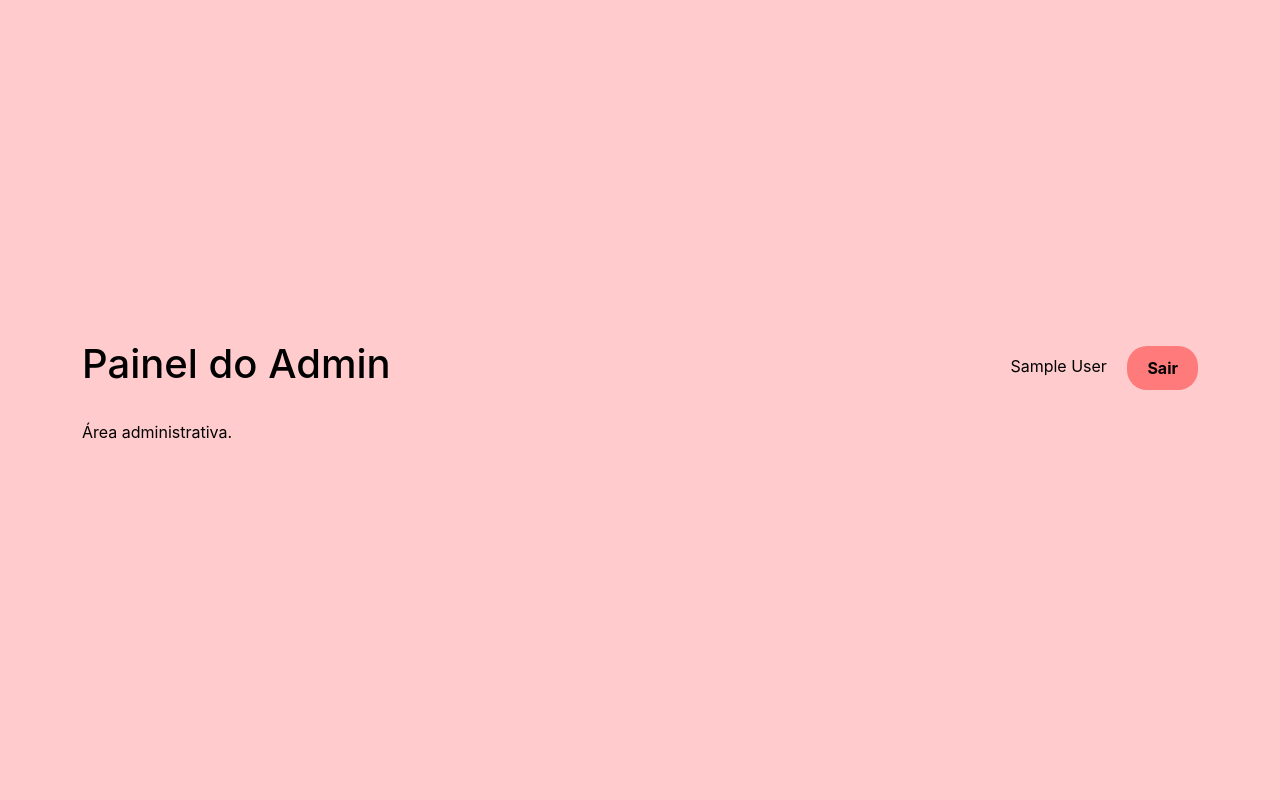
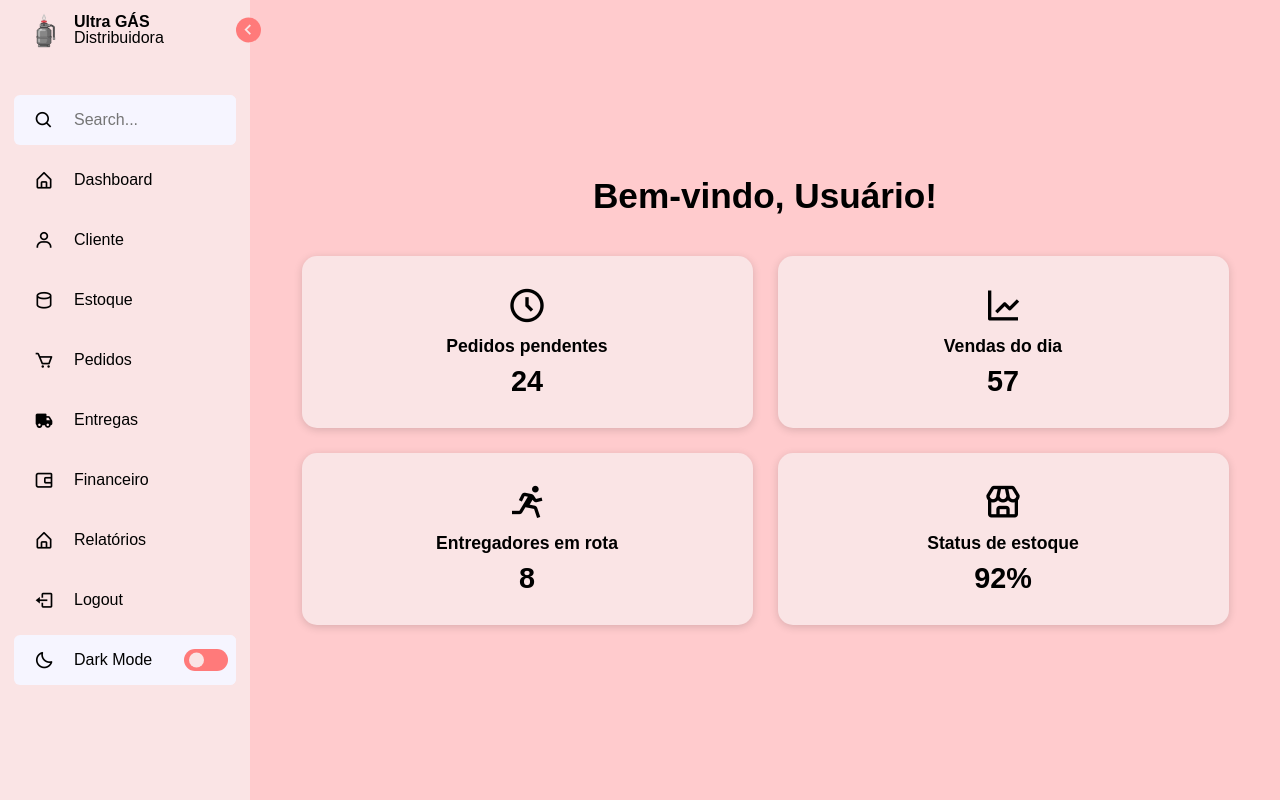
Before and after one commit to ana-biaa/A3-GQS, a Flask app: page /dashboard/ in a window 1280 px wide. Run offline with Flask 3, Linux system fonts and the light colour scheme; the visitor is signed in with stand-in values (Sample User, id 1).

Commit message:
Dashboard Dinâmica

```diff
--- /dev/null
+++ b/Ultra_Gás/app/static/dashboardDynamic.css
@@ -0,0 +1,434 @@
+@import url();
+
+* {
+    font-family: 'Poppins', sans-serif;
+    margin: 0;
+    padding: 0;
+    box-sizing: border-box;
+}
+
+:root {
+    /* Cores do tema claro */
+    --cor-fundo: #ffffff;
+    /* Cor de fundo principal - rosa suave */
+    --cor-texto: #000000;
+    /* Cor do texto geral - preto */
+    --cor-botao: #bbbbbb;
+    /* Cor dos botões e elementos interativos - rosa médio */
+    --cor-botao-texto: #000000;
+    /* Cor do texto dos botões - preto */
+    --cor-tom-claro: #ffffff;
+    /* Cor de fundo da sidebar e cards - rosa claro */
+    --cor-botao-light: #f6f5ff;
+    /* Cor de fundo para elementos interativos - branco violeta */
+    --toggle-color: #ddd;
+    /* Cor do switch de tema - cinza claro */
+
+
+
+    --tran-02: all 0.2s ease;
+    --tran-03: all 0.3s ease;
+    --tran-04: all 0.4s ease;
+    --tran-05: all 0.5s ease;
+}
+
+.tema-rosa {
+    /* Cores do tema claro */
+    --cor-fundo: #ffcbcd;
+    /* Cor de fundo principal - rosa suave */
+    --cor-texto: #000000;
+    /* Cor do texto geral - preto */
+    --cor-botao: #ff7a7a;
+    /* Cor dos botões e elementos interativos - rosa médio */
+    --cor-botao-texto: #000000;
+    /* Cor do texto dos botões - preto */
+    --cor-tom-claro: #fae4e5;
+    /* Cor de fundo da sidebar e cards - rosa claro */
+    --cor-botao-light: #f6f5ff;
+    /* Cor de fundo para elementos interativos - branco violeta */
+    --toggle-color: #ff7a7a;
+    /* Cor do switch de tema - cinza claro */
+
+
+
+
+    --tran-02: all 0.2s ease;
+    --tran-03: all 0.3s ease;
+    --tran-04: all 0.4s ease;
+    --tran-05: all 0.5s ease;
+}
+
+.tema-cinza {
+    --cor-fundo: #ebebeb;
+    --cor-texto: #000000;
+    --cor-botao: #bbbbbb;
+    --cor-botao-texto: #000000;
+    --cor-tom-claro: #ffffff;
+}
+
+body.dark {
+    /* Cores do tema escuro */
+    --cor-fundo: #18191a;
+    /* Cor de fundo principal - cinza muito escuro */
+    --cor-tom-claro: #242526;
+    /* Cor da sidebar e cards - cinza escuro */
+    --cor-botao: #3a3b3c;
+    /* Cor dos botões - cinza médio */
+    --cor-botao-light: #3a3b3c;
+    /* Cor dos elementos interativos - mesmo cinza dos botões */
+    --toggle-color: #fff;
+    /* Cor do switch de tema - branco */
+    --cor-texto: #ccc;
+    /* Cor do texto geral - cinza claro */
+}
+
+body {
+    height: 100vh;
+    background: var(--cor-fundo);
+    transition: var(--tran-05)
+}
+
+/* ====== SIDEBAR ====== */
+.sidebar {
+    position: fixed;
+    top: 0;
+    left: 0;
+    height: 100%;
+    width: 250px;
+    padding: 10px 14px;
+    background: var(--cor-tom-claro);
+    transition: var(--tran-05);
+    z-index: 100;
+}
+
+.sidebar.close {
+    width: 88px;
+}
+
+/* ====== Resuable CSS ====== */
+.sidebar .text {
+    font-size: 16px;
+    font-weight: 500;
+    color: var(--cor-texto);
+    transition: var(--tran-04);
+    white-space: nowrap;
+    opacity: 1;
+}
+
+.sidebar.close .text {
+    opacity: 0;
+}
+
+.sidebar .image {
+    min-width: 60px;
+    display: flex;
+    align-items: center;
+    justify-content: center;
+}
+
+.sidebar header {
+    position: relative;
+}
+
+.sidebar .image-text img {
+    width: 40px;
+    border-radius: 6px;
+}
+
+.sidebar header .image-text {
+    display: flex;
+    align-items: center;
+}
+
+header .image-text .header-text {
+    display: flex;
+    flex-direction: column;
+}
+
+.header-text .name {
+    font-weight: 600;
+}
+
+.header-text .profession {
+    margin-top: -2px;
+}
+
+.sidebar header .toggle {
+    position: absolute;
+    top: 50%;
+    right: -25px;
+    transform: translateY(-50%) rotate(180deg);
+    height: 25px;
+    width: 25px;
+    background: var(--cor-botao);
+    display: flex;
+    align-items: center;
+    justify-content: center;
+    border-radius: 50%;
+    color: var(--cor-tom-claro);
+    font-size: 22px;
+    transition: var(--tran-03);
+}
+
+.sidebar.close header .toggle {
+    transform: translateY(-50%);
+}
+
+body.dark .sidebar header .toggle {
+    color: var(--cor-texto);
+}
+
+.sidebar .menu {
+    margin-top: 35px;
+}
+
+.sidebar li {
+    height: 50px;
+    margin-top: 10px;
+    list-style: none;
+    display: flex;
+    align-items: center;
+}
+
+.sidebar li .icon {
+    display: flex;
+    align-items: center;
+    justify-content: center;
+    min-width: 60px;
+    font-size: 20px;
+
+}
+
+.sidebar li .icon,
+.sidebar li .icon {
+    color: var(--cor-texto);
+    transition: var(--tran-02);
+}
+
+.sidebar li a {
+    height: 100%;
+    width: 100%;
+    display: flex;
+    align-items: center;
+    text-decoration: none;
+    border-radius: 6px;
+    transition: var(--tran-04);
+}
+
+.sidebar li a:hover {
+    background: var(--cor-botao);
+}
+
+.sidebar li a:hover .icon,
+.sidebar li a:hover .text {
+    color: var(--cor-tom-claro)
+}
+
+body.dark .sidebar li a:hover .icon,
+body.dark .sidebar li a:hover .text {
+    color: var(--cor-texto)
+}
+
+
+.sidebar .search-box {
+    background: var(--cor-botao-light);
+    border-radius: 6px;
+    transition: var(--tran-05);
+}
+
+.search-box input {
+    height: 100%;
+    width: 100%;
+    outline: none;
+    border: none;
+    border-radius: 6px;
+    font-size: 16px;
+    font-weight: 500;
+    background: var(--cor-botao-light);
+    transition: var(--tran-05);
+}
+
+.sidebar .menu-bar {
+    height: calc(100% - 150px);
+    /*Espaço entre botões inferiores e superiores*/
+    display: flex;
+    flex-direction: column;
+    justify-content: space-between;
+}
+
+.menu-bar .mode {
+    position: relative;
+    border-radius: 6px;
+    background: var(--cor-botao-light);
+}
+
+.menu-bar .mode .moon-sun {
+    height: 50px;
+    width: 60px;
+    display: flex;
+    align-items: center;
+}
+
+.menu-bar .mode i {
+    position: absolute;
+    transition: var(--tran-03);
+}
+
+.menu-bar .mode i.bx-sun {
+    opacity: 0;
+}
+
+body.dark .menu-bar .mode i.bx-sun {
+    opacity: 1;
+}
+
+body.dark .menu-bar .mode i.bx-moon {
+    opacity: 0;
+}
+
+.menu-bar .mode .toggle-switch {
+    position: absolute;
+    right: 0;
+    display: flex;
+    align-items: center;
+    justify-content: center;
+    height: 100%;
+    min-width: 60px;
+    cursor: pointer;
+    border-radius: 6px;
+    background: var(--cor-botao-light);
+}
+
+.toggle-switch .switch {
+    position: relative;
+    height: 22px;
+    width: 44px;
+    border-radius: 25px;
+    background: var(--toggle-color);
+
+}
+
+.switch::before {
+    content: '';
+    position: absolute;
+    height: 15px;
+    width: 15px;
+    border-radius: 50%;
+    top: 50%;
+    left: 5px;
+    transform: translateY(-50%);
+    background: var(--cor-tom-claro);
+    transition: var(--tran-03);
+}
+
+body.dark .switch::before {
+    left: 24px;
+}
+
+.home {
+    position: relative;
+    left: 250px;
+    height: 100vh;
+    width: calc(100% - 250px);
+    background: var(--cor-fundo);
+    transition: var(--tran-05);
+}
+
+.home .text {
+    font-size: 30px;
+    font-weight: 500;
+    padding: 8px 40px;
+    color: var(--cor-texto);
+}
+
+.sidebar.close~.home {
+    left: 88px;
+    width: calc(100% - 88px);
+}
+
+.conteudo {
+    display: none;
+    opacity: 0;
+    transition: opacity 0.3s ease;
+}
+
+.conteudo.ativo {
+    display: block;
+    opacity: 1;
+}
+
+/* =====================
+   DASHBOARD PRINCIPAL
+===================== */
+
+#dashboard {
+    display: flex;
+    justify-content: center;
+    align-items: center;
+    height: 100%;
+    background: var(--cor-fundo);
+    transition: var(--tran-05);
+}
+
+.dashboard-container {
+    text-align: center;
+    width: 90%;
+    max-width: 1000px;
+}
+
+.welcome-text {
+    font-size: 2.2rem;
+    font-weight: 600;
+    color: var(--cor-texto);
+    margin-bottom: 40px;
+}
+
+/* GRID DOS CARDS */
+.dashboard-cards {
+    display: grid;
+    grid-template-columns: repeat(2, 1fr);
+    gap: 25px;
+}
+
+/* ESTILO DOS CARDS */
+.card {
+    background: var(--cor-tom-claro);
+    color: var(--cor-texto);
+    border-radius: 15px;
+    padding: 30px 20px;
+    box-shadow: 0 2px 8px rgba(0, 0, 0, 0.15);
+    transition: transform 0.3s ease, box-shadow 0.3s ease;
+    display: flex;
+    flex-direction: column;
+    align-items: center;
+    justify-content: center;
+}
+
+.card:hover {
+    transform: translateY(-5px);
+    box-shadow: 0 5px 15px rgba(0, 0, 0, 0.2);
+}
+
+.card .icon {
+    font-size: 2.5rem;
+    color: var(--cor-texto);
+    margin-bottom: 10px;
+}
+
+.card h2 {
+    font-size: 1.1rem;
+    margin-bottom: 8px;
+}
+
+.card .number {
+    font-size: 1.8rem;
+    font-weight: 700;
+    color: var(--cor-texto);
+}
+
+/* Responsividade */
+@media (max-width: 768px) {
+    .dashboard-cards {
+        grid-template-columns: 1fr;
+    }
+}
--- /dev/null
+++ b/Ultra_Gás/app/static/js/dashboardDynamic.js
@@ -0,0 +1,56 @@
+const body = document.querySelector("body"),
+    sidebar = body.querySelector(".sidebar"),
+    toggle = body.querySelector(".toggle"),
+    searchBtn = body.querySelector(".search-box"),
+    modeSwitch = body.querySelector(".toggle-switch"),
+    modeText = body.querySelector(".mode-text");
+// Garante que a sidebar esteja aberta ao carregar a página
+window.addEventListener('DOMContentLoaded', () => {
+    sidebar.classList.remove('close');
+});
+
+// Variável para guardar a classe anterior do body
+let previousBodyClass = body.className;
+toggle.addEventListener("click", () => {
+    sidebar.classList.toggle("close");
+})
+
+searchBtn.addEventListener("click", () => {
+    sidebar.classList.remove("close");
+})
+
+modeSwitch.addEventListener("click", () => {
+    if (!body.classList.contains("dark")) {
+        // Salva a classe anterior antes de ativar o dark mode
+        previousBodyClass = body.className;
+        body.className = "dark";
+        modeText.innerText = "Light mode";
+    } else {
+        // Restaura a classe anterior ao desativar o dark mode
+        body.className = previousBodyClass;
+        modeText.innerText = "Dark mode";
+    }
+})
+
+// Seleciona todos os links do menu
+const menuLinks = document.querySelectorAll('.menu-links .nav-link a');
+
+// Adiciona evento de clique para cada link
+menuLinks.forEach(link => {
+    link.addEventListener('click', event => {
+        event.preventDefault(); // impede recarregamento da página
+
+        // Obtém o texto do link e transforma em ID correspondente
+        const nome = link.querySelector('.nav-text').textContent.trim().toLowerCase();
+        const id = nome.replace(' ', ''); // Exemplo: "Relatórios" -> "relatorios"
+
+        // Oculta todas as seções de conteúdo
+        document.querySelectorAll('.conteudo').forEach(sec => sec.classList.remove('ativo'));
+
+        // Exibe a seção correspondente, se existir
+        const alvo = document.getElementById(id);
+        if (alvo) alvo.classList.add('ativo');
+        // Fecha a sidebar ao clicar em um botão de navegação
+        sidebar.classList.add('close');
+    });
+});
--- a/Ultra_Gás/app/templates/dashboard_admin.html
+++ b/Ultra_Gás/app/templates/dashboard_admin.html
@@ -1,25 +1,153 @@
 <!DOCTYPE html>
-<html lang="pt-br">
+<html lang="en">
     <head>
-        <meta charset="utf-8" />
-        <meta name="viewport" content="width=device-width, initial-scale=1" />
+        <meta charset="UTF-8" />
+        <meta http-equiv="X-UA-Compatible" content="IE-edge" />
+        <meta name="viewport" content="width=device-width, initial-scale=1.0" />
+
+        <link rel="stylesheet" href="/static/dashboardDynamic.css" />
+
+        <link
+            rel="stylesheet"
+            href="https://unpkg.com/boxicons@latest/css/boxicons.min.css"
+        />
+
         <title>Dashboard Admin</title>
-        <link
-            href="https://cdn.jsdelivr.net/npm/bootstrap@5.3.0/dist/css/bootstrap.min.css"
-            rel="stylesheet"
-        />
-        <link rel="stylesheet" href="/static/style.css" />
     </head>
     <body class="tema-rosa">
-        <div class="container py-5">
-            <div class="d-flex justify-content-between align-items-center mb-4">
-                <h1>Painel do Admin</h1>
-                <div>
-                    <span class="me-3">{{ user_name }}</span>
-                    <a href="/logout" class="btn btn-secondary">Sair</a>
+        <nav class="sidebar close">
+            <header>
+                <div class="image-text">
+                    <span class="image">
+                        <img
+                            src="/static/img/logo-placeholder.png"
+                            alt="logo"
+                        />
+                    </span>
+
+                    <div class="text header-text">
+                        <span class="name">Ultra GÁS</span>
+                        <span class="profession">Distribuidora</span>
+                    </div>
+                </div>
+
+                <i class="bx bx-chevron-right toggle"></i>
+            </header>
+
+            <div class="menu-bar">
+                <div class="menu">
+                    <li class="search-box">
+                        <i class="bx bx-search icon"></i>
+                        <input type="text" placeholder="Search..." />
+                    </li>
+                    <ul class="menu-links">
+                        <li class="nav-link">
+                            <a href="#">
+                                <i class="bx bx-home-alt icon"></i>
+                                <span class="text nav-text">Dashboard</span>
+                            </a>
+                        </li>
+                        <li class="nav-link">
+                            <a href="#">
+                                <i class="bx bx-user icon"></i>
+                                <span class="text nav-text">Cliente</span>
+                            </a>
+                        </li>
+                        <li class="nav-link">
+                            <a href="#">
+                                <i class="bx bx-cylinder icon"></i>
+                                <span class="text nav-text">Estoque</span>
+                            </a>
+                        </li>
+                        <li class="nav-link">
+                            <a href="#">
+                                <i class="bx bx-cart icon"></i>
+                                <span class="text nav-text">Pedidos</span>
+                            </a>
+                        </li>
+                        <li class="nav-link">
+                            <a href="#">
+                                <i class="bx bxs-truck icon"></i>
+                                <span class="text nav-text">Entregas</span>
+                            </a>
+                        </li>
+                        <li class="nav-link">
+                            <a href="#">
+                                <i class="bx bx-wallet-alt icon"></i>
+                                <span class="text nav-text">Financeiro</span>
+                            </a>
+                        </li>
+                        <li class="nav-link">
+                            <a href="#">
+                                <i class="bx bx-home-alt icon"></i>
+                                <span class="text nav-text">Relatórios</span>
+                            </a>
+                        </li>
+                    </ul>
+                </div>
+                <div class="bottom-content">
+                    <li class="">
+                        <a href="#">
+                            <i class="bx bx-log-out icon"></i>
+                            <span class="text nav-text">Logout</span>
+                        </a>
+                    </li>
+
+                    <li class="mode">
+                        <div class="moon-sun">
+                            <i class="bx bx-moon icon"></i>
+                            <i class="bx bx-sun icon"></i>
+                        </div>
+                        <span class="mode-text text">Dark Mode</span>
+
+                        <div class="toggle-switch">
+                            <span class="switch"></span>
+                        </div>
+                    </li>
                 </div>
             </div>
-            <p>Área administrativa.</p>
-        </div>
+        </nav>
+
+        <section class="home">
+            <div id="dashboard" class="conteudo ativo">
+                <div class="dashboard-container">
+                    <h1 class="welcome-text">Bem-vindo, Usuário!</h1>
+
+                    <div class="dashboard-cards">
+                        <div class="card">
+                            <i class="bx bx-time-five icon"></i>
+                            <h2>Pedidos pendentes</h2>
+                            <span class="number">24</span>
+                        </div>
+
+                        <div class="card">
+                            <i class="bx bx-line-chart icon"></i>
+                            <h2>Vendas do dia</h2>
+                            <span class="number">57</span>
+                        </div>
+
+                        <div class="card">
+                            <i class="bx bx-run icon"></i>
+                            <h2>Entregadores em rota</h2>
+                            <span class="number">8</span>
+                        </div>
+
+                        <div class="card">
+                            <i class="bx bx-store icon"></i>
+                            <h2>Status de estoque</h2>
+                            <span class="number">92%</span>
+                        </div>
+                    </div>
+                </div>
+            </div>
+            <div id="cliente" class="conteudo">Área do Cliente</div>
+            <div id="estoque" class="conteudo">Controle de Estoque</div>
+            <div id="pedidos" class="conteudo">Gestão de Pedidos</div>
+            <div id="entregas" class="conteudo">Controle de Entregas</div>
+            <div id="financeiro" class="conteudo">Financeiro</div>
+            <div id="relatorios" class="conteudo">Relatórios</div>
+        </section>
+
+        <script src="/static/js/dashboardDynamic.js"></script>
     </body>
 </html>
```
